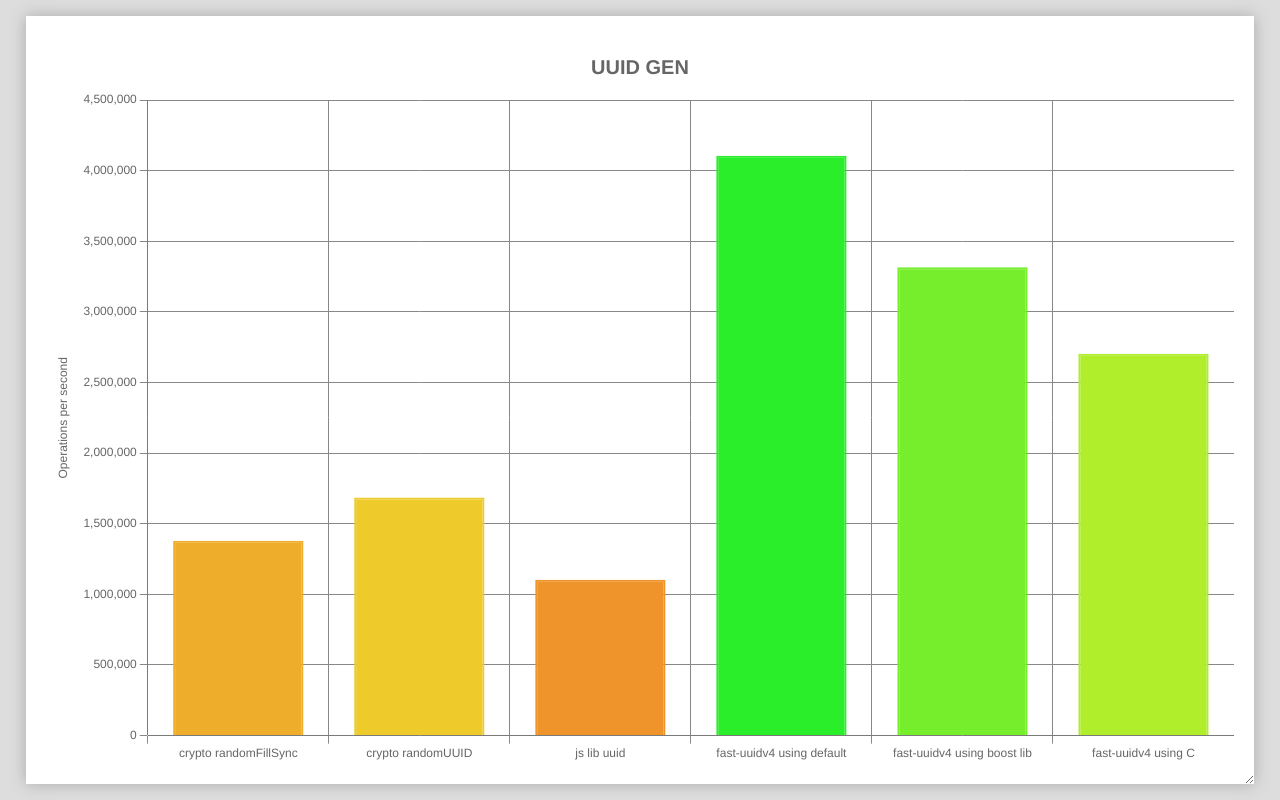
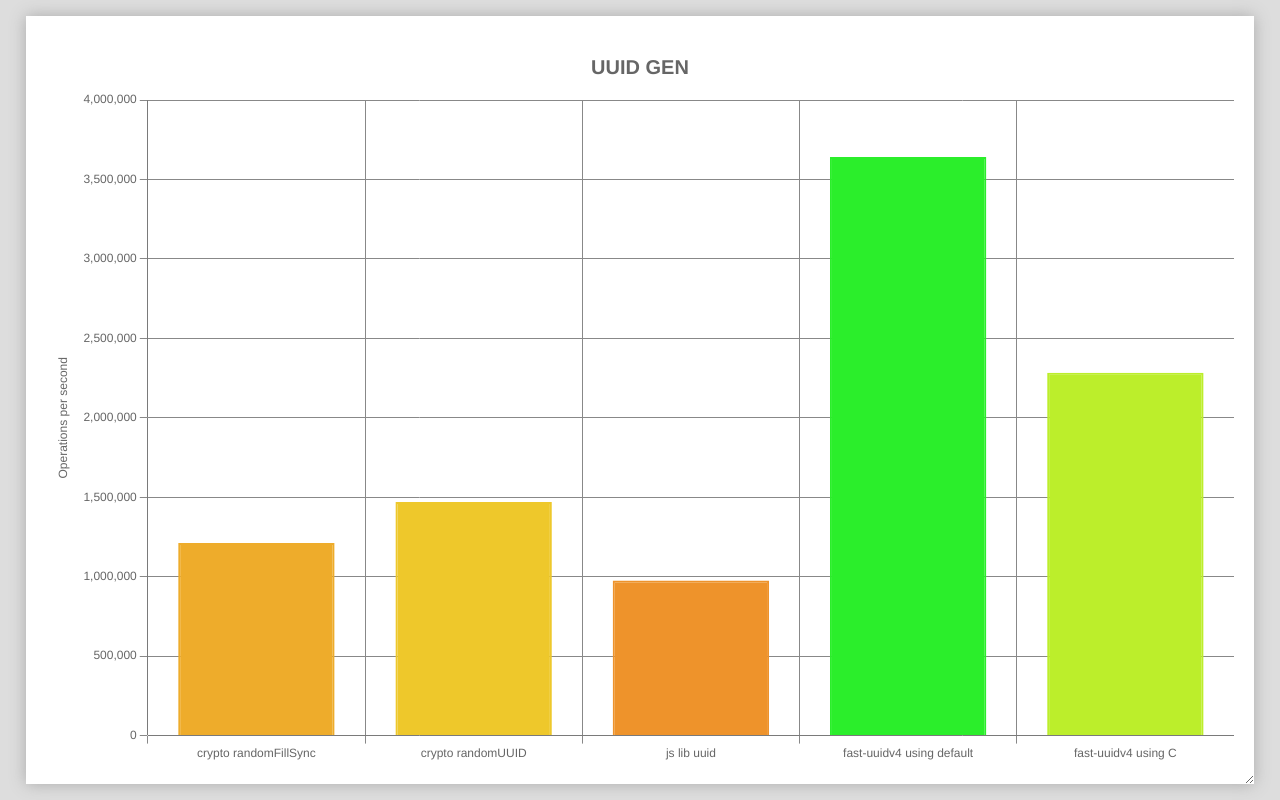
Before and after one commit to z22092/fast-uuidv4, a website: page benchmark/result/UUID.chart.html in a window 1280 px wide. Drawn offline with nearby package versions, Linux system fonts and the light colour scheme.

Commit message:
docs: update benchmark

```diff
--- a/benchmark/result/UUID.chart.html
+++ b/benchmark/result/UUID.chart.html
@@ -28,7 +28,7 @@
   </head>
   <body>
     <div class="container">
-      <canvas id="chart1649110253710" width="16" height="9"></canvas>
+      <canvas id="chart1649125596044" width="16" height="9"></canvas>
     </div>
     <script>
       const format = (num) => {
@@ -51,18 +51,18 @@
           chunked.map((chunk) => chunk.join('')).join(' ') + fractionStr
         )
       }
-      const ctx1649110253710 = document
-        .getElementById('chart1649110253710')
+      const ctx1649125596044 = document
+        .getElementById('chart1649125596044')
         .getContext('2d')
-      const chart1649110253710 = new Chart(ctx1649110253710, {
+      const chart1649125596044 = new Chart(ctx1649125596044, {
         type: 'bar',
         data: {
-          labels: ["crypto randomFillSync","crypto randomUUID","js lib uuid","fast-uuidv4 using default","fast-uuidv4 using boost lib","fast-uuidv4 using C"],
+          labels: ["crypto randomFillSync","crypto randomUUID","js lib uuid","fast-uuidv4 using default","fast-uuidv4 using C"],
           datasets: [
             {
-              data: [1380262,1686012,1102689,4104676,3315730,2703179],
-              backgroundColor: ["hsl(40.355999999999995, 85%, 55%)","hsl(49.296, 85%, 55%)","hsl(32.232, 85%, 55%)","hsl(120, 85%, 55%)","hsl(96.93599999999999, 85%, 55%)","hsl(79.032, 85%, 55%)"],
-              borderColor: ["hsl(40.355999999999995, 85%, 55%)","hsl(49.296, 85%, 55%)","hsl(32.232, 85%, 55%)","hsl(120, 85%, 55%)","hsl(96.93599999999999, 85%, 55%)","hsl(79.032, 85%, 55%)"],
+              data: [1211300,1469717,975584,3641778,2282919],
+              backgroundColor: ["hsl(39.912000000000006, 85%, 55%)","hsl(48.432, 85%, 55%)","hsl(32.14800000000001, 85%, 55%)","hsl(120, 85%, 55%)","hsl(75.22800000000001, 85%, 55%)"],
+              borderColor: ["hsl(39.912000000000006, 85%, 55%)","hsl(48.432, 85%, 55%)","hsl(32.14800000000001, 85%, 55%)","hsl(120, 85%, 55%)","hsl(75.22800000000001, 85%, 55%)"],
               borderWidth: 2,
             },
           ],
```
